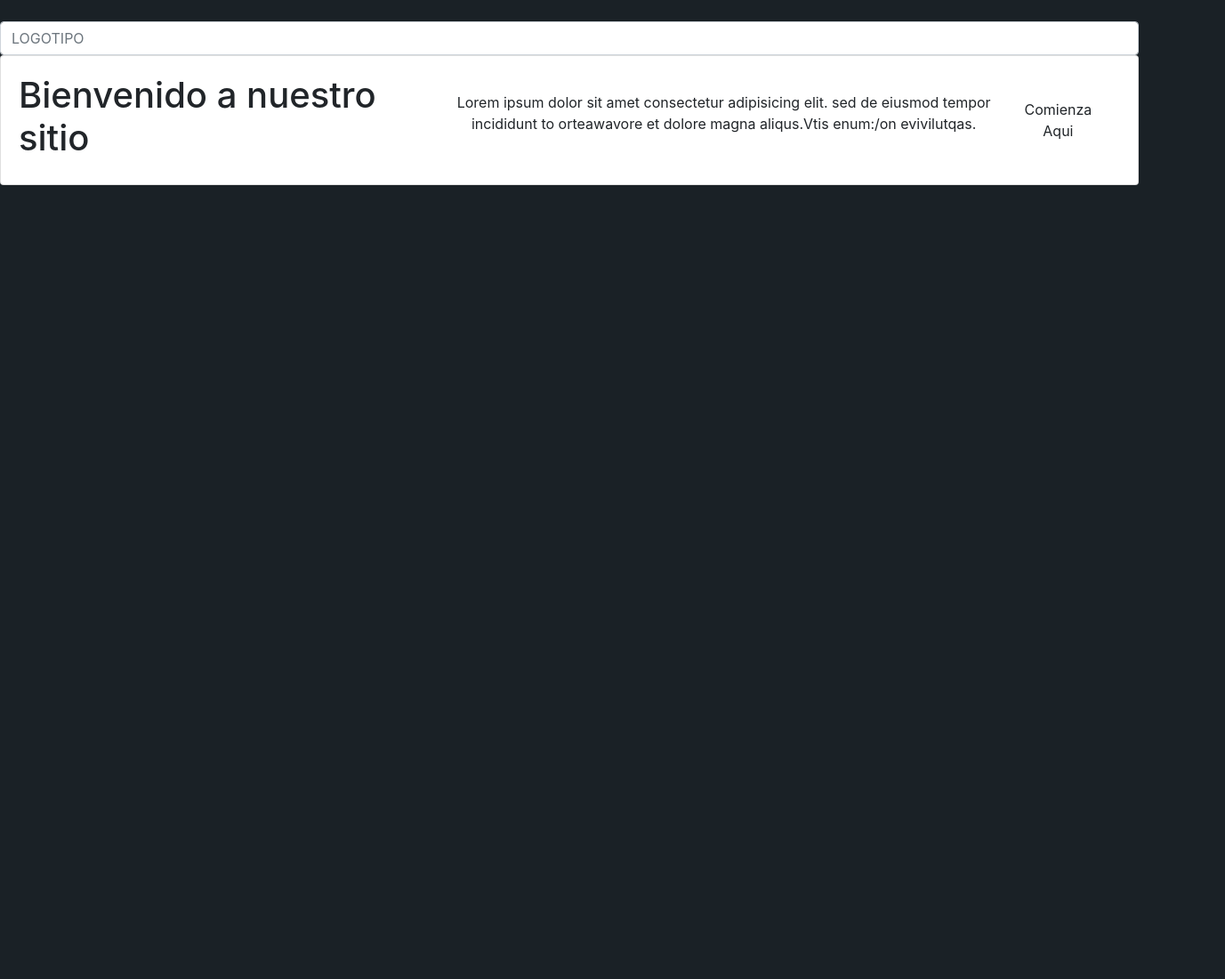
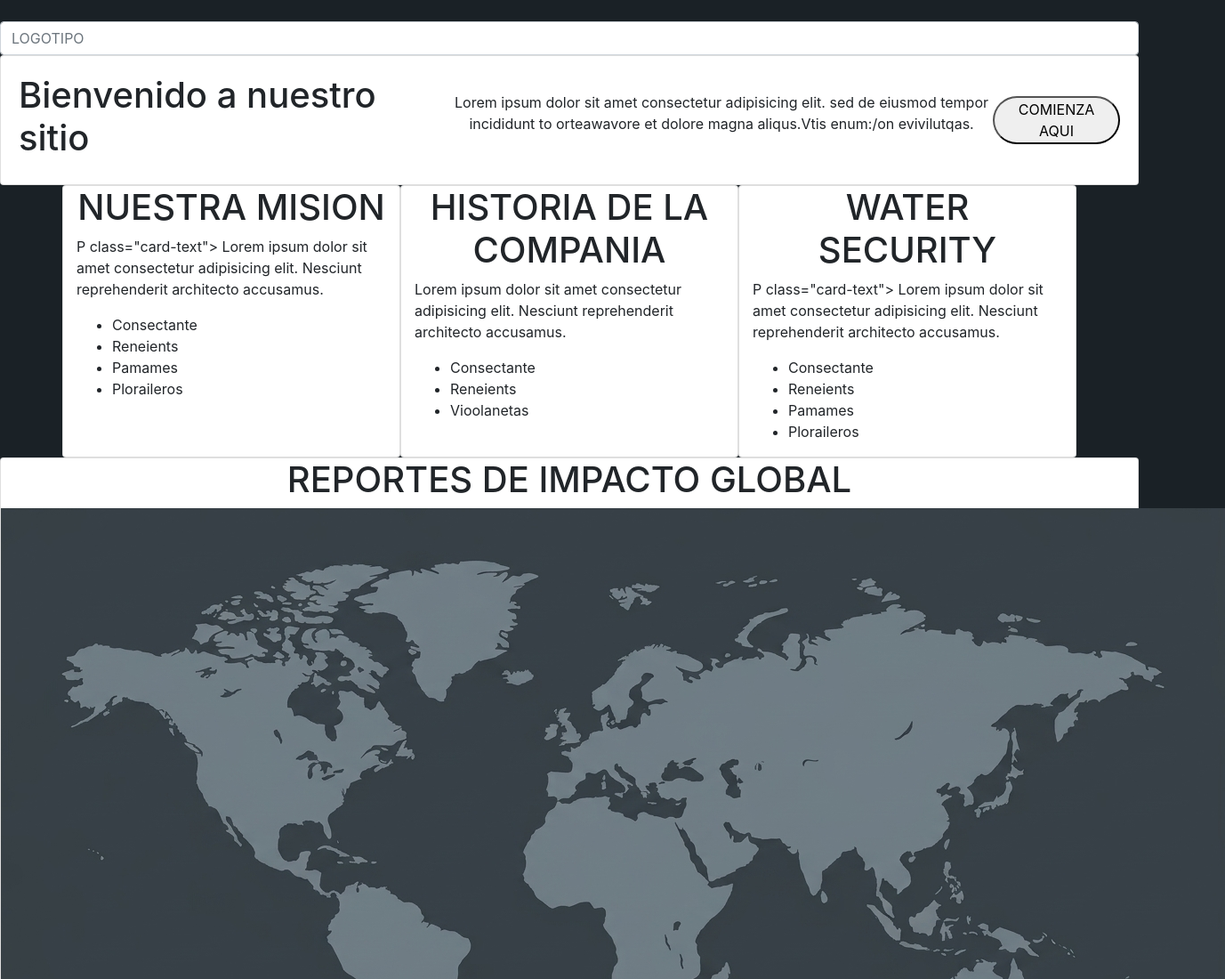
Before and after one commit to Ramiro-admin/Evaluacion-II, a plain HTML site: page index.html in a window 1280 px wide. Shown: the top 1100 px of the page at 89% size, 1377 px wide, since content can reach past the window. Before the commit the page ends 800 px from the top, so only its background shows below. Drawn offline with nearby package versions, Linux system fonts and the light colour scheme.

Commit message:
Avanzando en las graficas

```diff
--- a/index.html
+++ b/index.html
@@ -16,9 +16,55 @@
         <div class="card-body d-flex align-items-center" font>
             <h1 class="card-tittle mt-6 mb-2 fs-6xl">Bienvenido a nuestro sitio</h1>
             <p class="card-text w-50 text-center fs-xl">Lorem ipsum dolor sit amet consectetur adipisicing elit. sed de eiusmod tempor incididunt to orteawavore et dolore magna aliqus.Vtis enum:/on evivilutqas.</p>
-            <button class="btn theme-primary align-items-center" type="button">Comienza Aqui</button>
+            <div class="mx-auto">
+                <button class="btn-solid theme-primary rounded-pill" type="button">COMIENZA AQUI</button>
+            </div>
         </div>
+    </div>
+    <div class="container text-star d-flex">
+            <div class="row mt-6">
+                <div class="col card mt-6 mx-7">
+                    <h1 class="card-tittle text-center">NUESTRA MISION</h1>
+                    P class="card-text"> Lorem ipsum dolor sit amet consectetur adipisicing elit. Nesciunt reprehenderit architecto accusamus.</P>
+                    <ul>
+                        <li>Consectante</li>
+                        <li>Reneients</li>
+                        <li>Pamames</li>
+                        <li>Ploraileros</li>
+                    </ul>
+                </div>
+                <div class="col card mt-6 mx-7">
+                    <h1 class="card-tittle text-center">HISTORIA DE LA COMPANIA</h1>
+                    <P class="card-text"> Lorem ipsum dolor sit amet consectetur adipisicing elit. Nesciunt reprehenderit architecto accusamus.</P>
+                    <ul>
+                        <li>Consectante</li>
+                        <li>Reneients</li>
+                        <li>Vioolanetas</li>
+                    </ul>
+                </div>
+                <div class="col card mt-6 mx-7">
+                    <h1 class="card-tittle text-center">WATER SECURITY</h1>
+                    P class="card-text"> Lorem ipsum dolor sit amet consectetur adipisicing elit. Nesciunt reprehenderit architecto accusamus.</P>
+                    <ul>
+                        <li>Consectante</li>
+                        <li>Reneients</li>
+                        <li>Pamames</li>
+                        <li>Ploraileros</li>
+                    </ul>
+                </div>
+            </div>
+        </div>
+        <div class="text-start d-flex card mt-6 mx-7">
+            <h1 class="card-tittle text-center">REPORTES DE IMPACTO GLOBAL</h1>
+            <div class="row">
+                <div class="col">
+                    <img src="assets/img/mapa mundi.jpeg" alt="">
+                </div>
+                <div class="col">
+                    <img src="assets/img/grafico.jpeg" alt="">
+                </div>
 
-    </div>
+            </div>
+        </div>
 </body>
 </html>
```
Also changed, not shown: assets/img/grafico.jpeg (added), assets/img/mapa mundi.jpeg (added).
